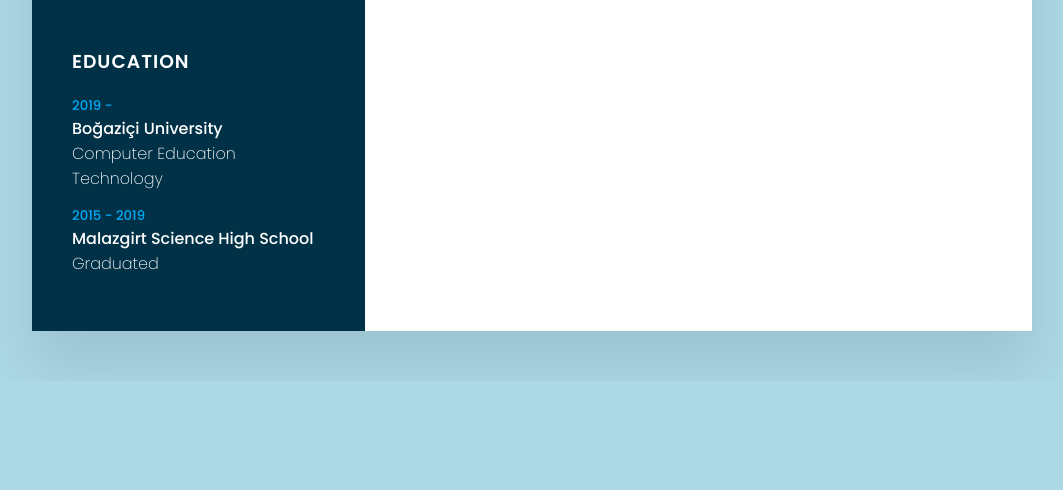
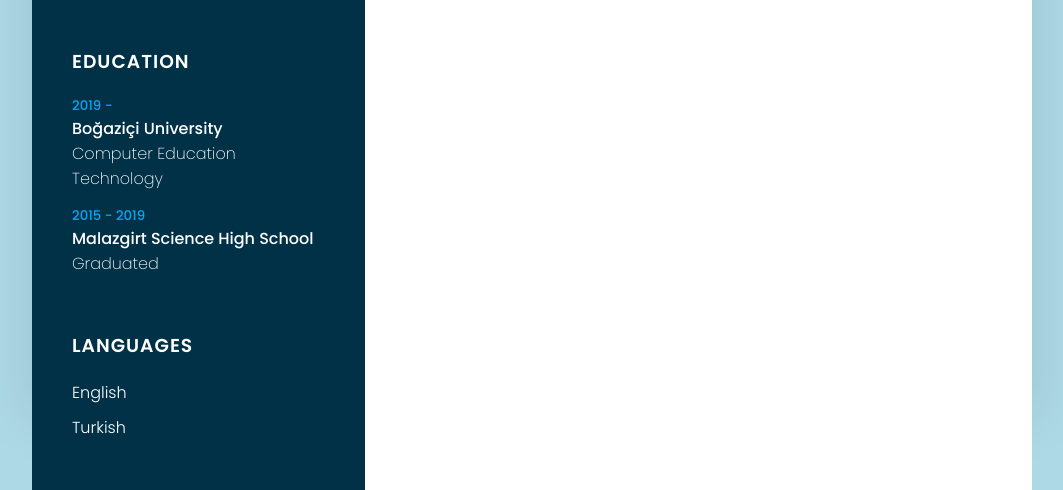
Before and after one commit to akinyolci/akinyolci.github.io, a plain HTML site: page index.html in a window 1280 px wide. Shown: the part 667-1157 px from the top of the page, without its empty margins (108-1171 px from the left). Before the commit the page ends 1048 px from the top, so only its background shows below. Drawn offline with Linux system fonts and the light colour scheme.

Commit message:
Set up language parts

```diff
--- a/index.html
+++ b/index.html
@@ -61,6 +61,20 @@
                     </ul>
                 </div>
 
+                <div class="contactInfo Languag">
+                    <h3 class="title">Languages</h3>
+                    <ul>
+                        <li>
+                            <span class="text">English</span>
+                            <span class="percent"></span>
+                        </li>
+                        <li>
+                            <span class="text">Turkish</span>
+                            <span class="percent"></span>
+                        </li>
+                    </ul>
+                </div>
+
 
 
 
```
